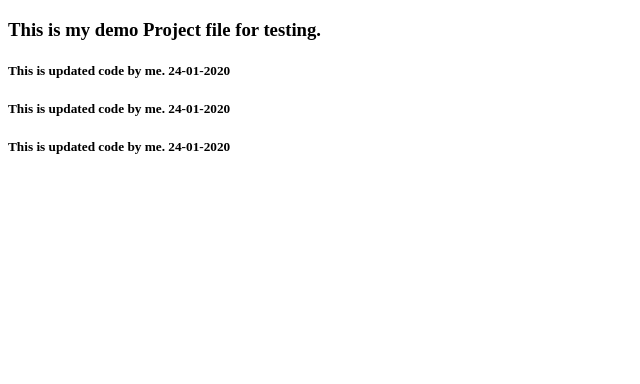
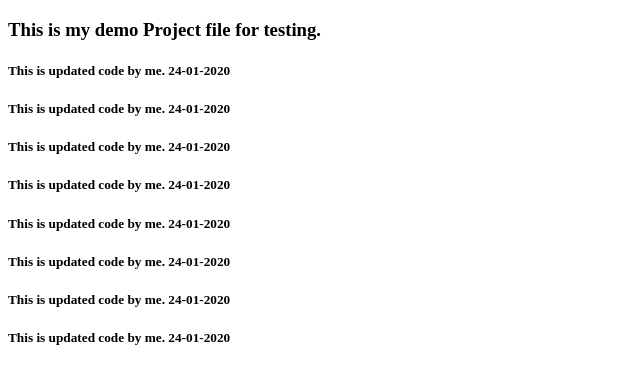
Before and after one commit to Omprakash202K/Information-web, a plain HTML site: page index.html in a window 1280 px wide. Shown: the whole page, without its empty margins (0-640 px from the left). Drawn offline with Linux system fonts and the light colour scheme.

Commit message:
new
adding 3 new line

```diff
--- a/index.html
+++ b/index.html
@@ -11,7 +11,11 @@
 
 <h5> This is updated code by me. 24-01-2020 </h5>
 <h5> This is updated code by me. 24-01-2020 </h5>
-
+<h5> This is updated code by me. 24-01-2020 </h5>
+    <h5> This is updated code by me. 24-01-2020 </h5>
+    <h5> This is updated code by me. 24-01-2020 </h5>
+    <h5> This is updated code by me. 24-01-2020 </h5>
+    <h5> This is updated code by me. 24-01-2020 </h5>
     <h5> This is updated code by me. 24-01-2020 </h5>
 </body>
 </html>
```
